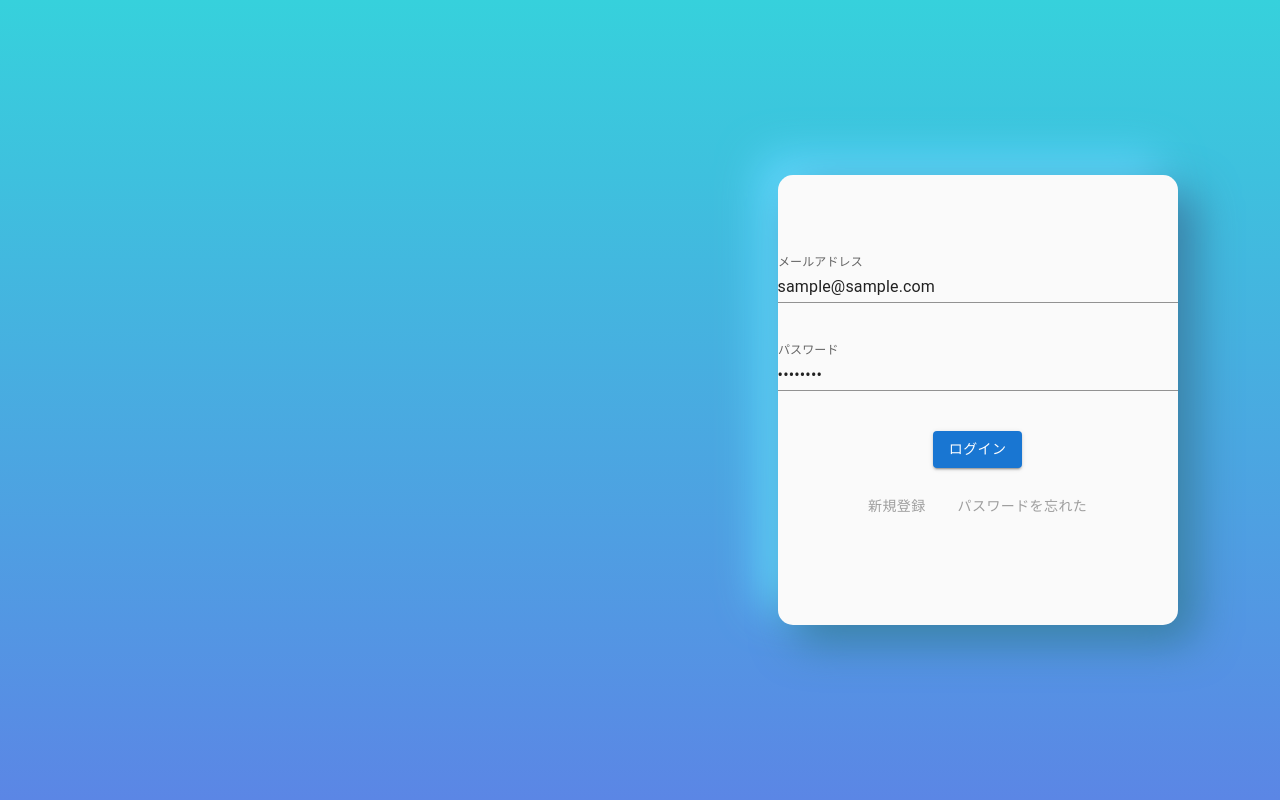
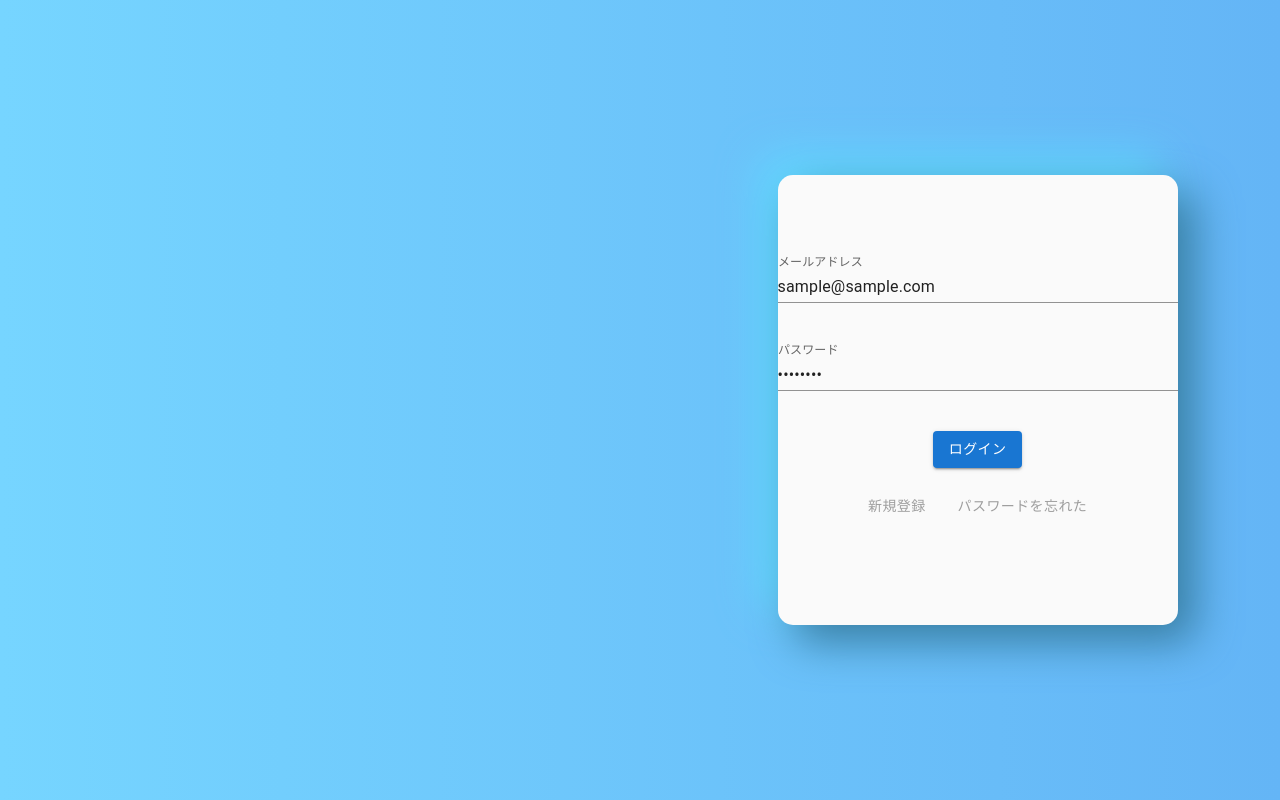
Before and after one commit to yusuke-rakus/MoneyHook, a React (Create React App) app in the folder moneylog-ui/: page /login in a window 1280 px wide. Built offline with nearby package versions, Linux system fonts and the light colour scheme.

Commit message:
微修正

```diff
--- a/moneylog-ui/src/components/Sidebar.jsx
+++ b/moneylog-ui/src/components/Sidebar.jsx
@@ -7,7 +7,6 @@ import { SidebarData } from "./SidebarData";
 import { Link } from "react-router-dom";
 import { useState } from "react";
 import { LightenDarkenColor } from "lighten-darken-color";
-import { NoEncryption } from "@mui/icons-material";
 
 const Sidebar = (props) => {
   const { themeColor } = props;
@@ -26,7 +25,7 @@ const Sidebar = (props) => {
       className="sidebar"
       style={{
         background:
-          themeColor.length == 7
+          themeColor.length === 7
             ? themeColor
             : `linear-gradient(${themeColor})`,
       }}
--- a/moneylog-ui/src/page/page_CSS/Login.css
+++ b/moneylog-ui/src/page/page_CSS/Login.css
@@ -2,7 +2,7 @@
   width: 100%;
   height: 100%;
   padding: 8%;
-  background: linear-gradient(#36d1dc, #5b86e5);
+  background: linear-gradient(to right, #76d5ff, #64b5f6);
   display: flex;
   justify-content: end;
   align-items: center;
```
